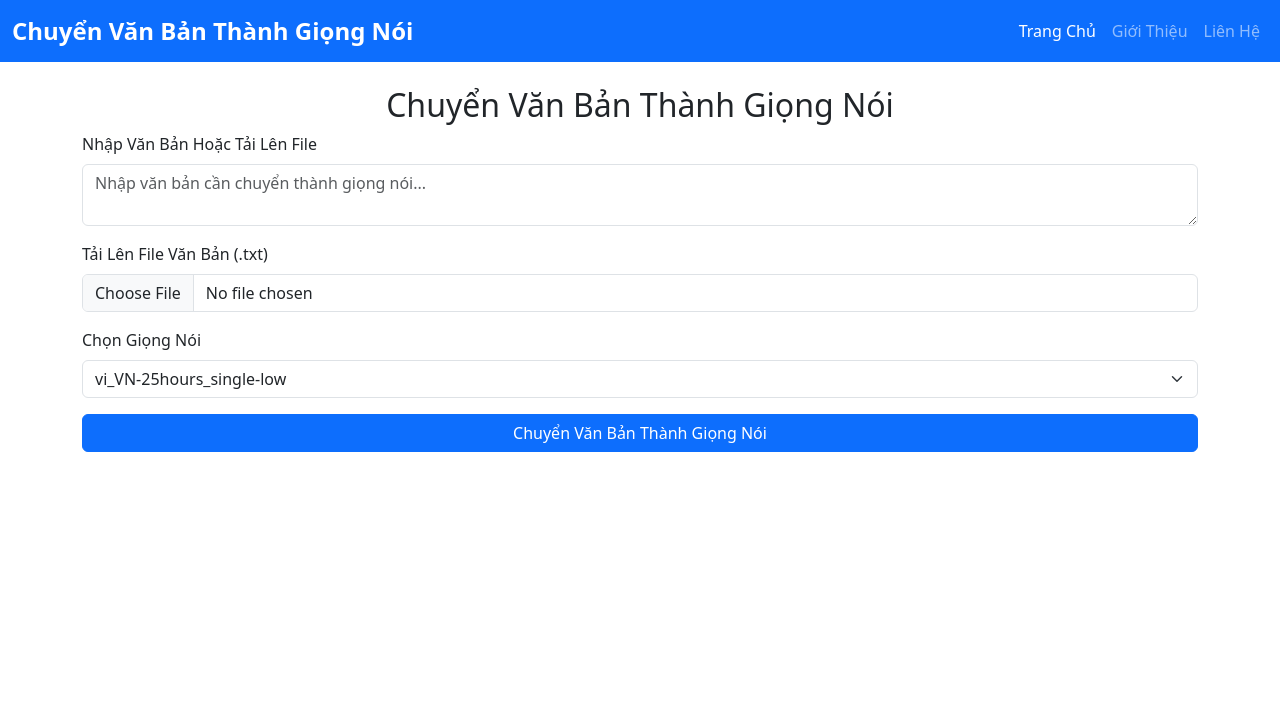
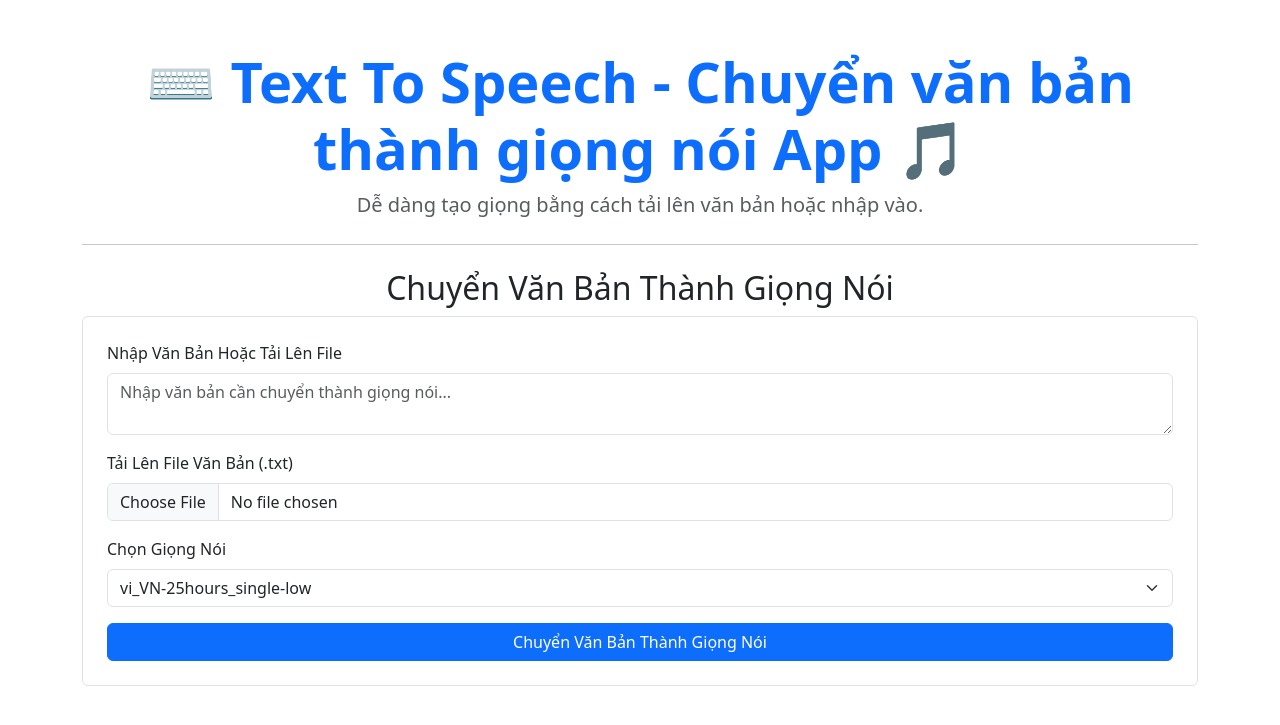
Before and after one commit to thanhnew2001/udemytts, a Flask app: page / in a window 1280 px wide. Shown: the top 725 px of the page. Run offline with Flask 3, Linux system fonts and the light colour scheme.

Commit message:
Update index.html

```diff
--- a/templates/index.html
+++ b/templates/index.html
@@ -22,32 +22,16 @@
 </head>
 <body>
     <!-- Header Section -->
-    <nav class="navbar navbar-expand-lg navbar-dark bg-primary">
-        <div class="container-fluid">
-            <a class="navbar-brand" href="#">Chuyển Văn Bản Thành Giọng Nói</a>
-            <button class="navbar-toggler" type="button" data-bs-toggle="collapse" data-bs-target="#navbarNav" aria-controls="navbarNav" aria-expanded="false" aria-label="Toggle navigation">
-                <span class="navbar-toggler-icon"></span>
-            </button>
-            <div class="collapse navbar-collapse" id="navbarNav">
-                <ul class="navbar-nav ms-auto">
-                    <li class="nav-item">
-                        <a class="nav-link active" href="#">Trang Chủ</a>
-                    </li>
-                    <li class="nav-item">
-                        <a class="nav-link" href="#about">Giới Thiệu</a>
-                    </li>
-                    <li class="nav-item">
-                        <a class="nav-link" href="#contact">Liên Hệ</a>
-                    </li>
-                </ul>
-            </div>
-        </div>
-    </nav>
+    <div class="container mt-5 text-center">
+    <h1 class="display-4 fw-bold text-primary">⌨️ Text To Speech - Chuyển văn bản thành giọng nói App 🎵</h1>
+    <p class="lead text-muted">Dễ dàng tạo giọng bằng cách tải lên văn bản hoặc nhập vào.</p>
+    <hr class="my-4">
+    </div>
 
     <!-- Main Content -->
     <div class="container mt-4">
         <h2 class="text-center">Chuyển Văn Bản Thành Giọng Nói</h2>
-        <form id="text-form" method="POST" action="/convert-text">
+        <form id="text-form" method="POST" action="/convert-text" class="p-4 border rounded">
             <div class="mb-3">
                 <label for="text-input" class="form-label">Nhập Văn Bản Hoặc Tải Lên File</label>
                 <textarea id="text-input" name="text" class="form-control" placeholder="Nhập văn bản cần chuyển thành giọng nói..." required></textarea>
```
